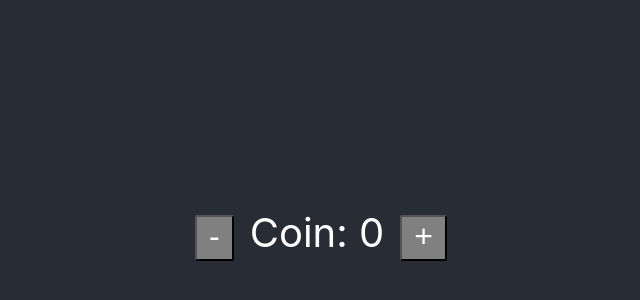
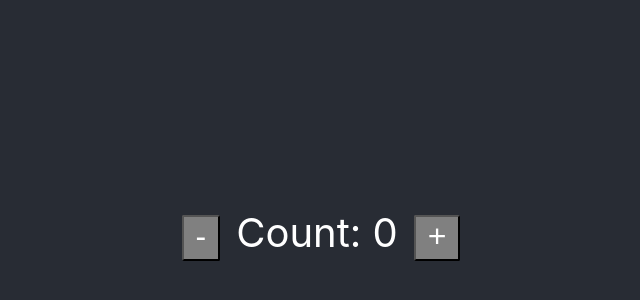
Before and after one commit to Fakher-Zaman/Redux-and-ReduxToolkit, a React (Create React App) app: page / in a window 1280 px wide. Shown: the part 166-466 px from the top of the page, without its empty margins (319-959 px from the left). Built offline with nearby package versions, Linux system fonts and the light colour scheme.

Commit message:
useDispatch - Modifying State

```diff
--- a/src/features/counter/Counter.js
+++ b/src/features/counter/Counter.js
@@ -1,13 +1,15 @@
 import React from 'react';
-import { useSelector } from 'react-redux';
+import { useSelector, useDispatch } from 'react-redux';
+import { increment, decrement } from './counterSlice';
 
 function Counter() {
     const count = useSelector((state) => state.counter.count);
+    const dispatch = useDispatch();
     return (
         <div>
-            <button className='button' aria-label='Decrement value' onClick={() => { }}> - </button>
-            <span className='value'>Coin: {count}</span>
-            <button className='button' aria-label='Increment value' onClick={() => { }}> + </button>
+            <button className='button' aria-label='Decrement value' onClick={() => { dispatch(decrement()) }}> - </button>
+            <span className='value'>Count: {count}</span>
+            <button className='button' aria-label='Increment value' onClick={() => { dispatch(increment()) }}> + </button>
         </div>
     )
 }
```
